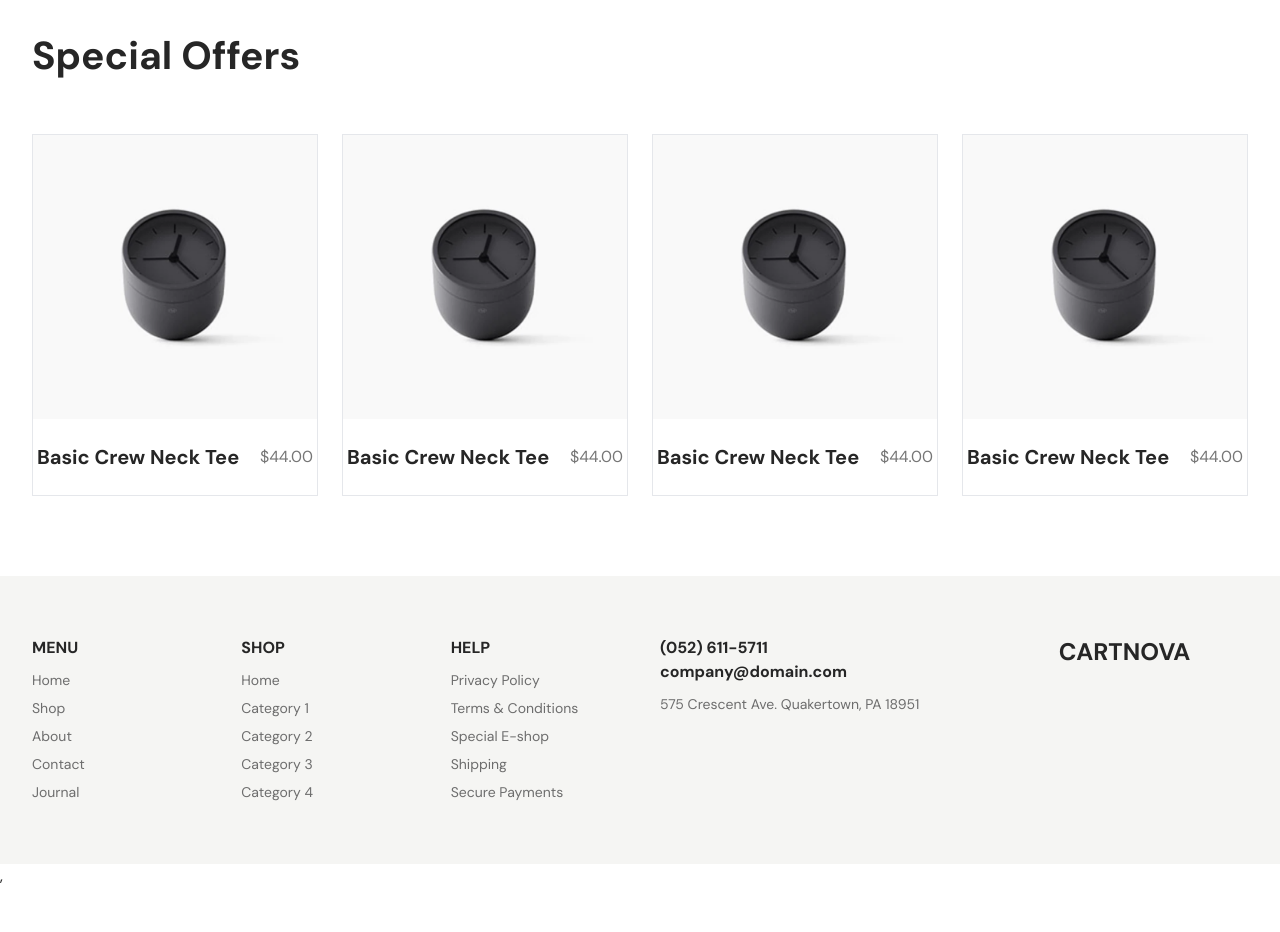
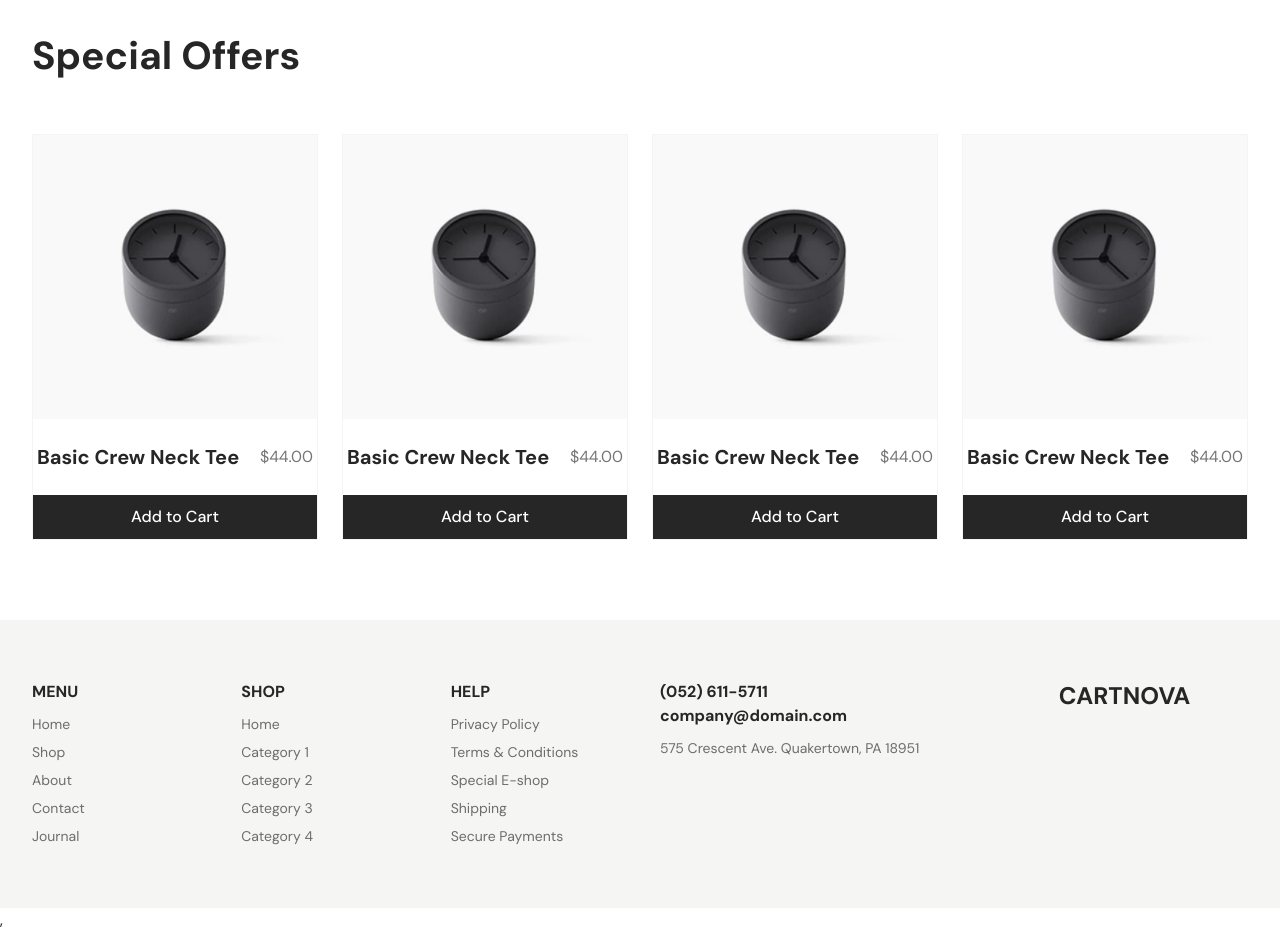
Before and after one commit to LitanMolla/cartnova, a React (Vite) app: page / in a window 1280 px wide. Shown: the part 1980-2912 px from the top of the page. Before the commit the page ends 2868 px from the top, so only its background shows below. Built offline with nearby package versions, Linux system fonts and the light colour scheme; no server answers.

Commit message:
product btn change

```diff
--- a/src/components/Product.jsx
+++ b/src/components/Product.jsx
@@ -4,7 +4,7 @@ import { FaRotate } from 'react-icons/fa6'
 import { useDispatch } from 'react-redux'
 import { addtocart } from '../slices/adToCartSlice'
 
-const Product = ({ image, price, title, id,alt }) => {
+const Product = ({ image, price, title, id, alt }) => {
     let dispatch = useDispatch()
     function handleAddtocart() {
         dispatch(addtocart({
@@ -18,19 +18,18 @@ const Product = ({ image, price, title, id,alt }) => {
     }
     return (
         <>
-            <div className="w-full border border-gray-200 group">
-                <div className="relative">
+            <div className="w-full border border-gray-100 group">
+                <div className="">
                     <img className='w-full' src={image} alt={alt} />
-                    <div className="absolute left-0 bottom-0 w-full bg-white p-5 group-hover:opacity-100 duration-500 flex justify-end flex-col items-end gap-2 border-y border-gray-300 opacity-0">
-                        <button className='text-base text-[#767676] flex items-center gap-2 cursor-pointer duration-300 hover:font-bold hover:text-main'>Add to Wish List <FaHeart className='text-main' /></button>
-                        <button className='text-base text-[#767676] flex items-center gap-2 cursor-pointer duration-300 hover:font-bold hover:text-main'>Compare <FaRotate className='text-main' /></button>
-                        <button onClick={handleAddtocart} className='text-base text-[#767676] flex items-center gap-2 cursor-pointer duration-300 hover:font-bold hover:text-main'>Add to Cart <FaCartPlus className='text-main' /></button>
-                    </div>
                 </div>
-                <div className="flex justify-between px-1 py-6 items-center">
+                <div className="flex justify-between py-6 items-center px-1">
                     <h4 className="text-xl font-bold truncate max-w-[250px] overflow-hidden whitespace-nowrap"> {title} </h4>
                     <p className='text-base text-[#767676]'>${price}</p>
                 </div>
+                <div className="w-full bg-white  flex justify-between items-end">
+                    <button onClick={handleAddtocart} className='text-base text-white items-center gap-2 cursor-pointer duration-300 bg-main block w-full font-medium py-2.5 hover:bg-dark'>Add to Cart</button>
+                </div>
+
             </div>
         </>
     )
```
